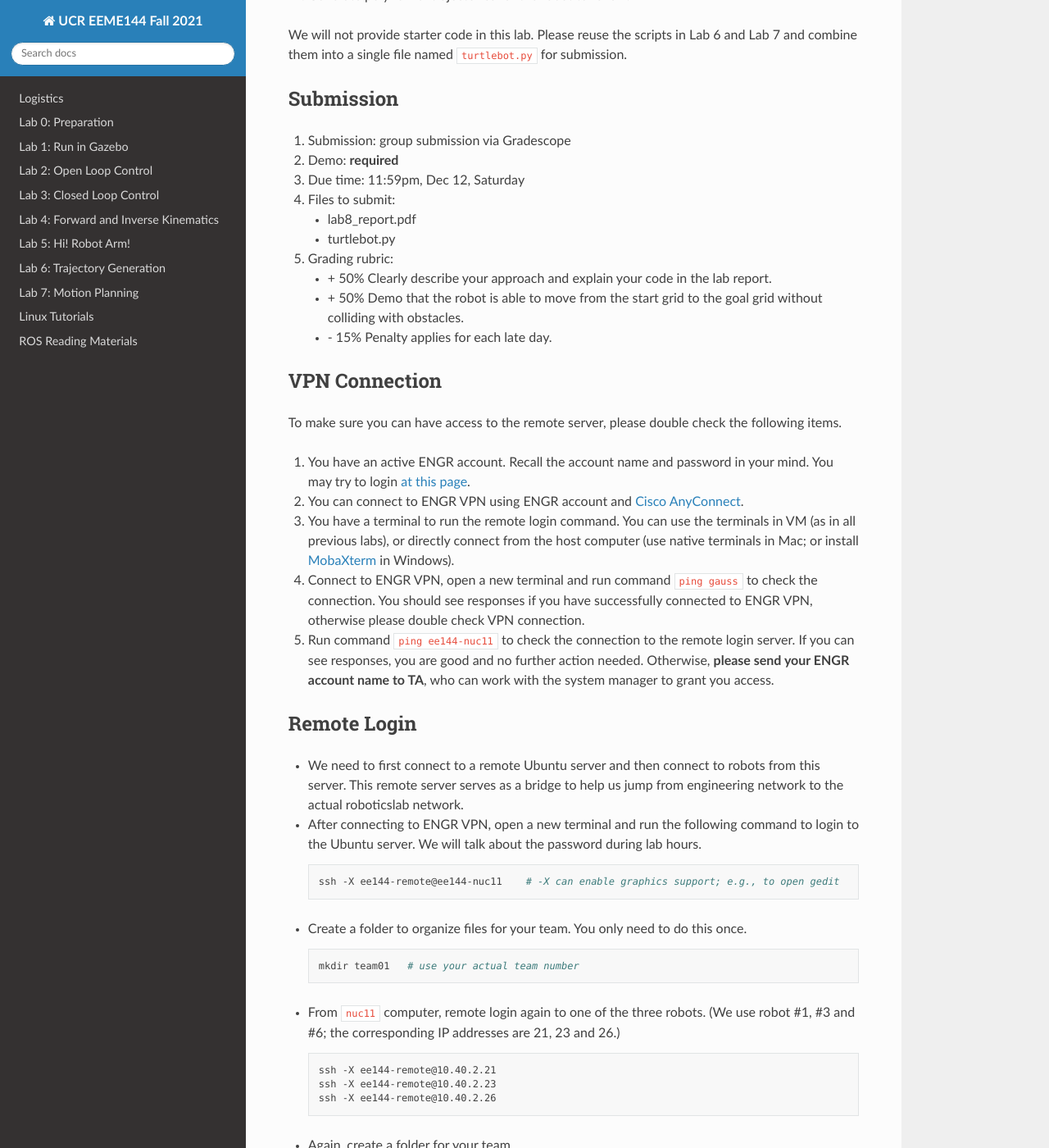
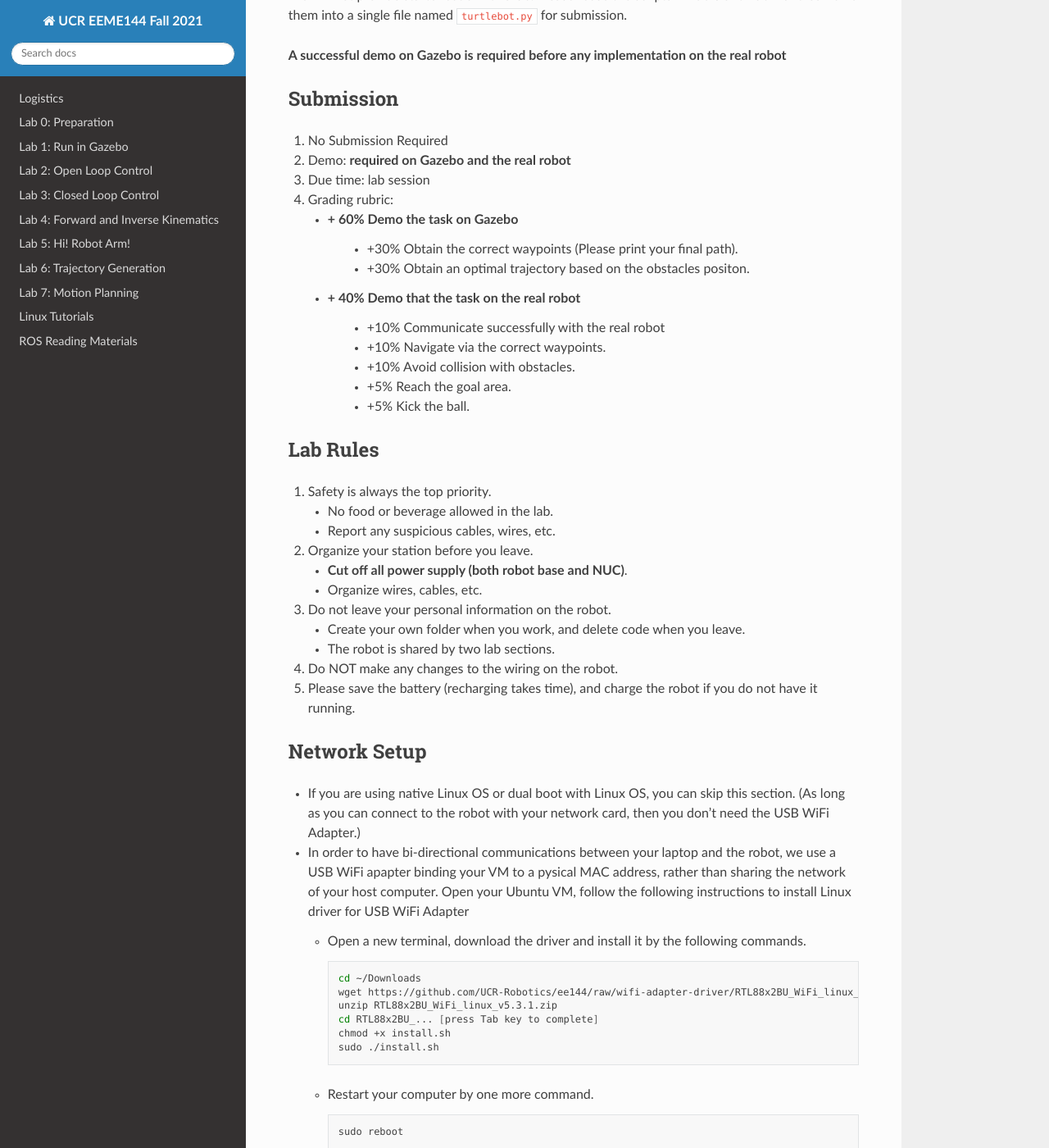
Before and after one commit to UCR-Robotics/ee144, a Sphinx documentation site: the page built from docs/lab8.rst, in a window 1280 px wide and 1400 px high, scrolled down 401 px. Shown: the whole window at 82% size. Built offline with Sphinx 7.4.7 and the Read the Docs theme 2.0.0, drawn with Linux system fonts in a browser that asks for light colours; some of the changed text lies outside the part shown.

Commit message:
Update lab8.rst

```diff
--- a/docs/lab8.rst
+++ b/docs/lab8.rst
@@ -9,142 +9,180 @@
 The task is to navigate in a real world environment without colliding with obstacles
 and finally kick the ball to the gate. Basic steps are as follows.
 
-#. Decompose the real world environment into a grid map.
-#. Transform the grid map into a graph with nodes and weights assigned.
 #. Run A* algorithm to search for an optimal path and return the list of waypoints.
-#. Generate polynomial trajectories for the robot to follow.
+#. Use the obtained waypoints to generate polynomial trajectories for the robot to follow.
 
 We will not provide starter code in this lab.
 Please reuse the scripts in Lab 6 and Lab 7 and combine them
 into a single file named ``turtlebot.py`` for submission.
 
+**A successful demo on Gazebo is required before any
+implementation on the real robot**
+
 
 Submission
 ----------
 
-#. Submission: group submission via Gradescope
+#. No Submission Required
 
-#. Demo: **required**
+#. Demo: **required on Gazebo and the real robot**
 
-#. Due time: 11:59pm, Dec 12, Saturday
-
-#. Files to submit:
-
-   - lab8_report.pdf
-   - turtlebot.py
+#. Due time: lab session
 
 #. Grading rubric:
 
-   + \+ 50%  Clearly describe your approach and explain your code in the lab report.
-   + \+ 50%  Demo that the robot is able to move from the start grid to the goal grid
-     without colliding with obstacles.
-   + \- 15%  Penalty applies for each late day.
+   - \+ 60%  Demo the task on Gazebo
+      - \+30% Obtain the correct waypoints (Please print your final path).
+      - \+30% Obtain an optimal trajectory based on the obstacles positon.
+   - \+ 40%  Demo that the task on the real robot
+      - \+10% Communicate successfully with the real robot
+      - \+10% Navigate via the correct waypoints.
+      - \+10% Avoid collision with obstacles.
+      - \+5% Reach the goal area.
+      - \+5% Kick the ball.
 
+Lab Rules
+---------
 
-VPN Connection
---------------
+#. Safety is always the top priority.
 
-To make sure you can have access to the remote server, please double check the following items.
+   - No food or beverage allowed in the lab.
+   - Report any suspicious cables, wires, etc.
 
-#. You have an active ENGR account. Recall the account name and password in your mind.
-   You may try to login `at this page <https://intra.engr.ucr.edu/apps/systems/login.php>`_.
+#. Organize your station before you leave.
 
-#. You can connect to ENGR VPN using ENGR account and
-   `Cisco AnyConnect <https://systems.engr.ucr.edu/help/vpn>`_.
+   - **Cut off all power supply (both robot base and NUC)**.
+   - Organize wires, cables, etc.
 
-#. You have a terminal to run the remote login command.
-   You can use the terminals in VM (as in all previous labs),
-   or directly connect from the host computer (use native terminals in Mac; or
-   install `MobaXterm <https://mobaxterm.mobatek.net/download-home-edition.html>`_ in Windows).
+#. Do not leave your personal information on the robot.
 
-#. Connect to ENGR VPN, open a new terminal and run command ``ping gauss`` to check the connection.
-   You should see responses if you have successfully connected to ENGR VPN,
-   otherwise please double check VPN connection.
+   - Create your own folder when you work, and delete code when you leave.
+   - The robot is shared by two lab sections.
 
-#. Run command ``ping ee144-nuc11`` to check the connection to the remote login server.
-   If you can see responses, you are good and no further action needed.
-   Otherwise, **please send your ENGR account name to TA**,
-   who can work with the system manager to grant you access.
+#. Do NOT make any changes to the wiring on the robot.
 
+#. Please save the battery (recharging takes time),
+   and charge the robot if you do not have it running.
+
+Network Setup
+-------------
+
+- If you are using native Linux OS or dual boot with Linux OS,
+  you can skip this section.
+  (As long as you can connect to the robot with your network card,
+  then you don't need the USB WiFi Adapter.)
+
+-  In order to have bi-directional communications between your laptop and the robot, we use a USB WiFi apapter binding your VM to a pysical MAC address, rather than sharing the network of your host computer. Open your Ubuntu VM, follow the following instructions to install Linux driver for USB WiFi Adapter
+
+   -  Open a new terminal, download the driver and install it by the following commands.
+
+      .. code-block:: bash
+
+       cd ~/Downloads
+       wget https://github.com/UCR-Robotics/ee144/raw/wifi-adapter-driver/RTL88x2BU_WiFi_linux_v5.3.1.zip
+       unzip RTL88x2BU_WiFi_linux_v5.3.1.zip
+       cd RTL88x2BU_... [press Tab key to complete]
+       chmod +x install.sh
+       sudo ./install.sh
+
+   -  Restart your computer by one more command.
+
+      .. code-block:: bash
+
+       sudo reboot
+
+   -  Plug in your adapter. If you can see the flickering blue light on your adapter, then you are good.
+
+- Shutdown your VM.
+  Go to the settings of your VM, in ``Network Adapter`` section,
+  uncheck ``Connect at power on``,
+  and select ``NAT`` as the network connection.
+
+- Go to the ``USB Controller`` section of the settings,
+  select ``USB 3.0`` as the USB compatibility.
+
+- Plug in (USB 3.0 port if applicable) the USB WiFi adapter on your host computer,
+  then pass (this USB device) into your VM.
+  (You can find options on the menubar to pass removable devices into VM.)
+
+.. note::
+
+  Sometimes the system upgrade may disable the linux driver.
+  The solution would be that just install the driver again.
 
 Remote Login
 ------------
 
-- We need to first connect to a remote Ubuntu server and then connect to robots from this server.
-  This remote server serves as a bridge to help us jump from engineering network to the actual roboticslab network.
+- Connect to ``roboticslab`` WiFi network.
+  Please ask TAs for credentials.
+  Check if your Internet connection is good.
 
-- After connecting to ENGR VPN, open a new terminal and run the following command to login to the Ubuntu server.
-  We will talk about the password during lab hours.
+- The IP address of your Ubuntu VM is dynamically allocated,
+  while the IP address of your robot (NUC computer) is static.
+
+- Connect power bank to the NUC onboard computer on your robot,
+  then turn on the robot and NUC computer.
+
+- To remote login to the NUC computer on your robot,
+  open a new terminal and run
 
   .. code-block:: bash
 
-    ssh -X ee144-remote@ee144-nuc11    # -X can enable graphics support; e.g., to open gedit
+    ssh username@NUC_IP
 
-- Create a folder to organize files for your team. You only need to do this once.
+- Replace the above ``username`` and ``NUC_IP`` with the actual one.
+  For example, the IP address of robot 01 is ``10.40.2.21``,
+  and the IP address of robot 02 is ``10.40.2.22``, and so on.
+  The username on NUC computer is ``ee144-nuc01`` for robot 01, and so on.
+
+- For example, for robot 01 we can use
 
   .. code-block:: bash
 
-    mkdir team01   # use your actual team number
+    ssh ee144-nuc01@10.40.2.21
 
-- From ``nuc11`` computer, remote login again to one of the three robots.
-  (We use robot #1, #3 and #6; the corresponding IP addresses are 21, 23 and 26.)
+- Please ask TAs for the password of this account.
+
+- You can see the new username and hostname on your terminal if you succeed.
+  It should be like ``ee144-nuc01@ee144-nuc01``.
+
+- If you want to use graphic tools later on, then use
 
   .. code-block:: bash
 
-    ssh -X ee144-remote@10.40.2.21
-    ssh -X ee144-remote@10.40.2.23
-    ssh -X ee144-remote@10.40.2.26
+    ssh -X username@NUC_IP   (must be capitalized X)
 
-- Again, create a folder for your team.
+- To disconnect, just run
 
   .. code-block:: bash
 
-    mkdir team01
+    exit
 
-- To disconnect, just run ``exit`` in the terminal.
+- To shutdown your remote computer, run
 
+  .. code-block:: bash
+
+    sudo shutdown now
 
 Copy Files
 ----------
 
 - Command ``scp`` (secure copy) can help you copy files between two computers.
 
-- To copy files from your local computer to the robot, open a terminal and run
+- To copy files from your VM to robot, open a terminal in your VM and run
 
   .. code-block:: bash
 
-    scp path/to/filename.py username@host_ip:/path/to/destination
+    scp /path/to/file/name.py username@NUC_IP:/path/to/destination
 
 - To copy files from robot to your VM, just switch the above two arguments
 
   .. code-block:: bash
 
-    scp username@host_ip:path/to/filename.py /path/to/destination
+    scp username@NUC_IP:/path/to/file/name.py /path/to/destination
 
-- Since we need to remote login twice, the files also need to be copied twice,
-  where the remote server can relay the files to the robots.
-  An example is provided as follows.
-
-  .. code-block:: bash
-
-    scp turtlebot.py ee144-remote@ee144-nuc11:~/team01/turtlebot.py
-    ssh -X ee144-remote@ee144-nuc11
-    scp ~/team01/turtlebot.py ee144-remote@10.40.2.21:~/team01/turtlebot.py
-
-- Another option is to use FileZilla. For Windows and MacOS laptops, you can
-  `download FileZilla here <https://filezilla-project.org/download.php?show_all=1>`_.
-
-- For linux laptop, run the following command to install.
-
-  .. code-block:: bash
-
-    sudo apt install filezilla
-
-- If you are using MobaXterm in Windows, it also supports file transfer.
-
-
-Bringup TurtleBot
------------------
+Communication with TurtleBot
+----------------------------
 
 - Once you have successfully login to the actual robot,
   the following command can bring up the Kobuki mobile base.
@@ -155,7 +193,7 @@
 
 - Then you can open another terminal and remote login (again, twice) to the robot to run the script.
 
-- Alternatively, you can use another terminal to run the teleop command for testing.
+- Alternatively, you can use another terminal to run the teleop command for testing **using the default linear and angular velocity**.
 
   .. code-block:: bash
 
@@ -168,32 +206,43 @@
 
     gedit ~/team01/turtlebot.py
 
-- We highly recommend that you test the scripts locally before sending to the robot,
-  as the debugging experience over remote ssh connections could be cumbersome.
+- Then demo to TAs.
+
+.. note::
+
+  When you bring up the robot, the odometry will be reset (initialized to origin).
+
+About the implementation
+------------------------
+
+- We divide the space into three parts to accommodate three teams at the same time.
+  They are designed to have different layouts.
+
+- Each team have unlimited trials during the allocated time slot for the final demo on the real robot.
+
+- For each trial, the robot will start from one of the six starting grids, plan and follow its smooth trajectory, kick the ball, and stop at the goal area.
+
+- The robot should have a reasonable velocity in order to kick the ball and not collides with the wall.
 
 
-Field Map
----------
-
-.. image:: pics/capstone_map.jpg
+.. Field Map
+ ---------
+ .. image:: pics/capstone_map.jpg
   :width: 80%
   :align: center
 
-- We divide the space into two parts to accommodate two teams at the same time.
-  They are designed to have exactly the same layout.
+ - **The grid size is 0.5m**, which is slightly larger than the size of the robot.
 
-- **The grid size is 0.5m**, which is slightly larger than the size of the robot.
+ - The grey grids are obstacles and walls that the robot should not collide with.
 
-- The grey grids are obstacles and walls that the robot should not collide with.
-
-- The six green grids on the bottom right corner are starting areas.
+ - The six green grids on the bottom right corner are starting areas.
   For each trial during the demo, one of them will be picked at random.
   (You will be informed which grid to start before you run the script.)
 
-- On the top side, the red grid is the goal area where the robot should stop,
+ - On the top side, the red grid is the goal area where the robot should stop,
   and the orange grid is the buffer area where the robot should pass through, in order to kick the ball.
 
-- On the top side, the narrow gate is marked by dark blue color,
+ - On the top side, the narrow gate is marked by dark blue color,
   and the wide gate is marked by light blue color.
 
-- The ball is placed on the common edge of the orange and red grid, marked by dark green color.
+ - The ball is placed on the common edge of the orange and red grid, marked by dark green color.
```
